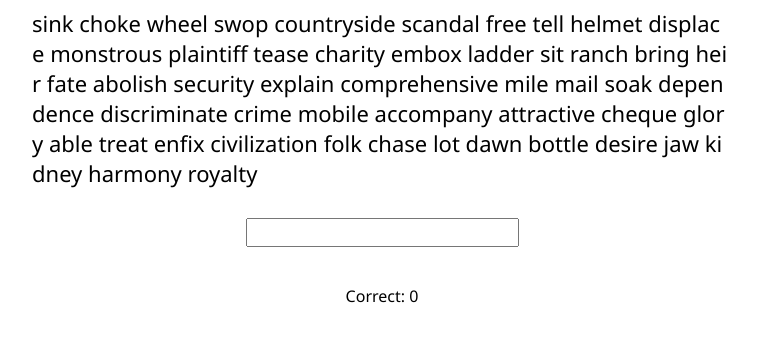
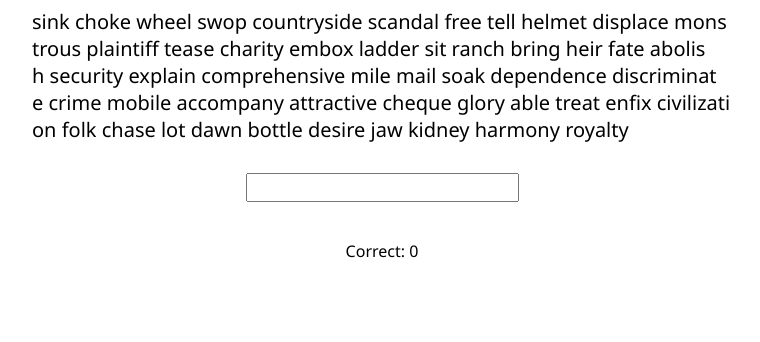
Before and after one commit to Rudresh-pandey/KeyType, a React (Create React App) app: page / in a window 1280 px wide. Shown: the top 342 px of the page, without its empty margins (258-1018 px from the left). Built offline with nearby package versions, Linux system fonts and the light colour scheme.

Commit message:
changing fontSizes

```diff
--- a/src/components/Data.js
+++ b/src/components/Data.js
@@ -88,7 +88,7 @@ function createWords() {
     let str = data[rand].words
     // console.log(str)
     let strr = ""
-    for (let i = 0; i < str.length; i++) {
+    for (let i = 0; i <= str.length; i++) {
         if (str[i] !== " ") {
             strr += str[i]
         }
--- a/src/components/Wordinput.js
+++ b/src/components/Wordinput.js
@@ -24,18 +24,18 @@ export default function Wordinput() {
         // }
 
         if (event.keyCode === 32) {
-            console.log(input);
+            // console.log(input);
             event.target.value = "";
             let vCheck = " " + outputData[i];
 
             if (input === vCheck && i > 0) {
-                console.log("yes");
+                // console.log("yes");
                 let current = correct + 1;
                 setCorrect(current);
 
             }
             if (input === outputData[i] && i === 0) {
-                console.log("yes");
+                // console.log("yes");
                 let current = correct + 1;
                 setCorrect(current);
 
@@ -63,7 +63,7 @@ export default function Wordinput() {
                         // if (outputData[i] === data && counter === 0) {
                         //     counter++;
 
-                        return <span style={{ fontSize: "22px" }} >{data}&nbsp;</span>
+                        return <span >{data}&nbsp;</span>
                         // }
                         // else {
                         //     // return <p style={{ fontSize: "22px" }} >{data}&nbsp;&nbsp;</p>
@@ -72,7 +72,7 @@ export default function Wordinput() {
                     })}
                 </div>
 
-                <input style={{ fontSize: "20px" }} type="text" onKeyDown={newInput} onChange={inputs} />
+                <input type="text" onKeyDown={newInput} onChange={inputs} />
                 <br />
                 <p>Correct: {correct}</p>
             </div>
--- a/src/components/style.css
+++ b/src/components/style.css
@@ -9,7 +9,9 @@ body{
    /* display: inline; */
 }
 
-
+span{
+    font-size: 20px;
+}
 
 .middleBox{
     display: flex;
@@ -21,4 +23,5 @@ body{
 input{
     margin-top: 30px;
     max-width: 300px;
+    font-size: 20px;
 }
```
